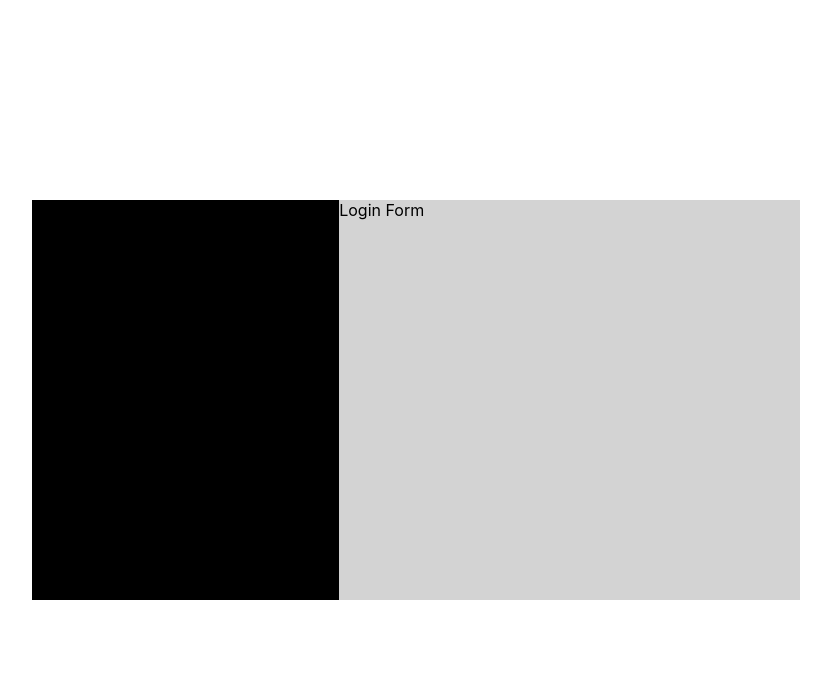
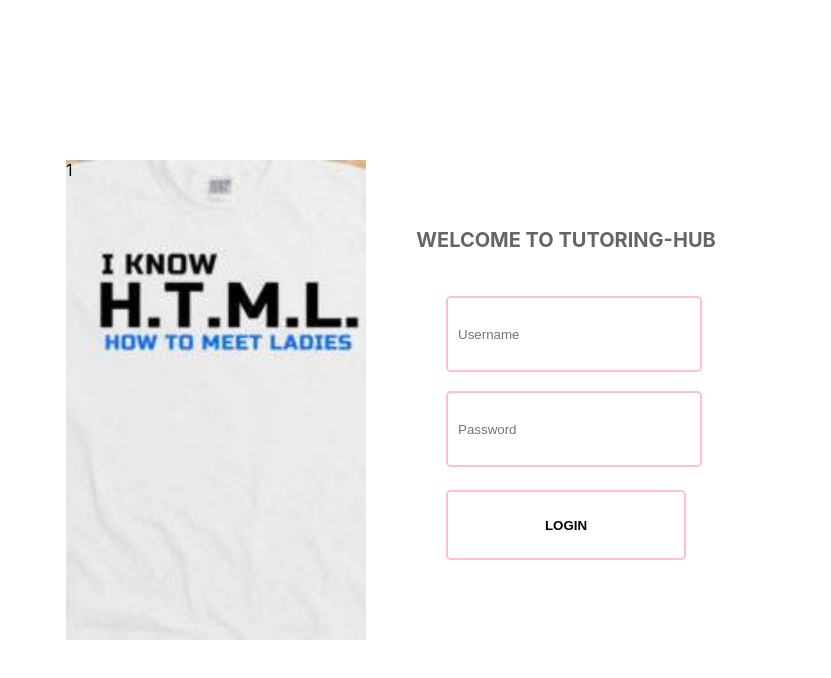
Before and after one commit to coding-hub-org/tutoring-hub, a React (Create React App) app in the folder front-end/: page / in a window 1280 px wide. Shown: the top 678 px of the page, without its empty margins (224-1055 px from the left). Built offline with nearby package versions, Linux system fonts and the light colour scheme.

Commit message:
Done with the Login Component, change the picture

```diff
--- a/front-end/src/Components/LoginBox/LoginBox.css
+++ b/front-end/src/Components/LoginBox/LoginBox.css
@@ -1,20 +1,80 @@
 #login-box{
-    background: lightgray;
+
     display: grid;
-    grid-template-columns: 2fr 3fr;
+    grid-template-columns: 1fr minmax(250px,300px) minmax(300px,400px) 1fr;
     position: fixed;
-    width: 90vw;
-    height: 50vh;
-    top: 25vh;
-    left:5vw;
+    width: 100vw;
+    height: 60vh;
+    top: 20vh;
+}
+#login-box #login-picture{
+    background: url("./LoginPicture.jpg") center;
+    background-size: cover;
+    grid-column:2/3;
+}
+#login-box #login-form{
+    background:white;
+
+    grid-column: 3/4;
+    align-self: center;
+    position: absolute;
+    height:90%;
+    width:100%;
+    display: grid;
+    grid-template-rows: 0px repeat(4, 18%) 0px;
+    grid-row-gap: 4%;
+    align-items: center;
+    justify-items: center;
+}
+
+#login-box #login-form #login-form-title{
+    grid-row:2/3;
+    font-size: 20px;
+    opacity: 0.6;
 
 }
-#login-box #login-picture{
-    background:black
+
+#login-box #login-form #login-form-username{
+    grid-row:3/4;
+    height:100%;
+    width:60%;
+
 }
-@media (min-width:500px){
-    #login-box{
-        width:60vw;
-        left:20vw;
-    }
+#login-box #login-form #login-form-username input{
+    height:90%;
+    border:solid 2px pink;
+    border-radius: 0.3rem;
+    width:100%;
+    padding-left:10px;
+
 }
+#login-box #login-form #login-form-password{
+    grid-row:4/5;
+    height:100%;
+    width:60%;
+}
+#login-box #login-form #login-form-password input{
+    height:90%;
+    border:solid 2px pink;
+    border-radius: 0.3rem;
+    width:100%;
+    padding-left:10px;
+}
+#login-box #login-form #login-form-button{
+    grid-row:5/6;
+    width:60%;
+    height:90%;
+}
+#login-box #login-form #login-form-button button{
+    width:100%;
+    height:100%;
+    border:solid 2px pink;
+    border-radius: 0.3rem;
+    background:white;
+}
+#login-box #login-form #login-form-button button:hover{
+    border: 3px;
+    background-color:rgb(240,0,120);
+    cursor: pointer;
+    color:white;
+}
--- a/front-end/src/Components/LoginBox/LoginBox.js
+++ b/front-end/src/Components/LoginBox/LoginBox.js
@@ -4,12 +4,25 @@ class LoginBox extends Component{
     render(){
         return (
             <div id='login-box'>
+
                 <div id='login-picture'>
                     1
                 </div>
-                <div id='login-form'>
-                    Login Form
-                </div>
+                <form id='login-form' action="" method="post">
+                    <div id='login-form-title'>
+                        <strong>WELCOME TO TUTORING-HUB</strong>
+                    </div>
+                    <div id='login-form-username'>
+                        <input type='text' placeholder="Username" name="username" required></input>
+                    </div>
+                    <div id='login-form-password'>
+                        <input type='password' placeholder="Password" name="password" required></input>
+                    </div>
+                    <div id='login-form-button'>
+                        <button type="submit"><strong>LOGIN</strong></button>
+                    </div>
+                </form>
+
             </div>
         );
     }
```
Also changed, not shown: front-end/src/Components/LoginBox/LoginPicture.jpg (added).
